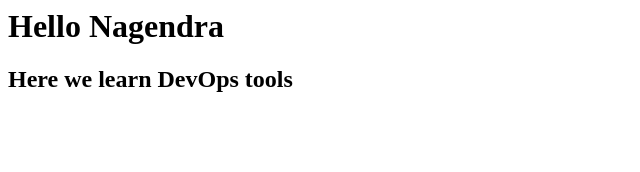
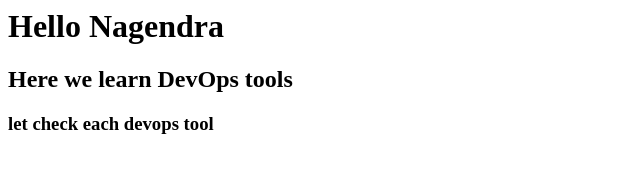
Before and after one commit to nagendrak596/practise, a plain HTML site: page index.html in a window 1280 px wide. Shown: the whole page, without its empty margins (0-640 px from the left). Drawn offline with Linux system fonts and the light colour scheme.

Commit message:
changes by dev2

```diff
--- a/index.html
+++ b/index.html
@@ -4,5 +4,6 @@
  <body>
    <h1>Hello Nagendra<h1>
    <h2> Here we learn DevOps tools <h2>
+   <h3>let check each devops tool<h3>
  </body>
 </html>
```
